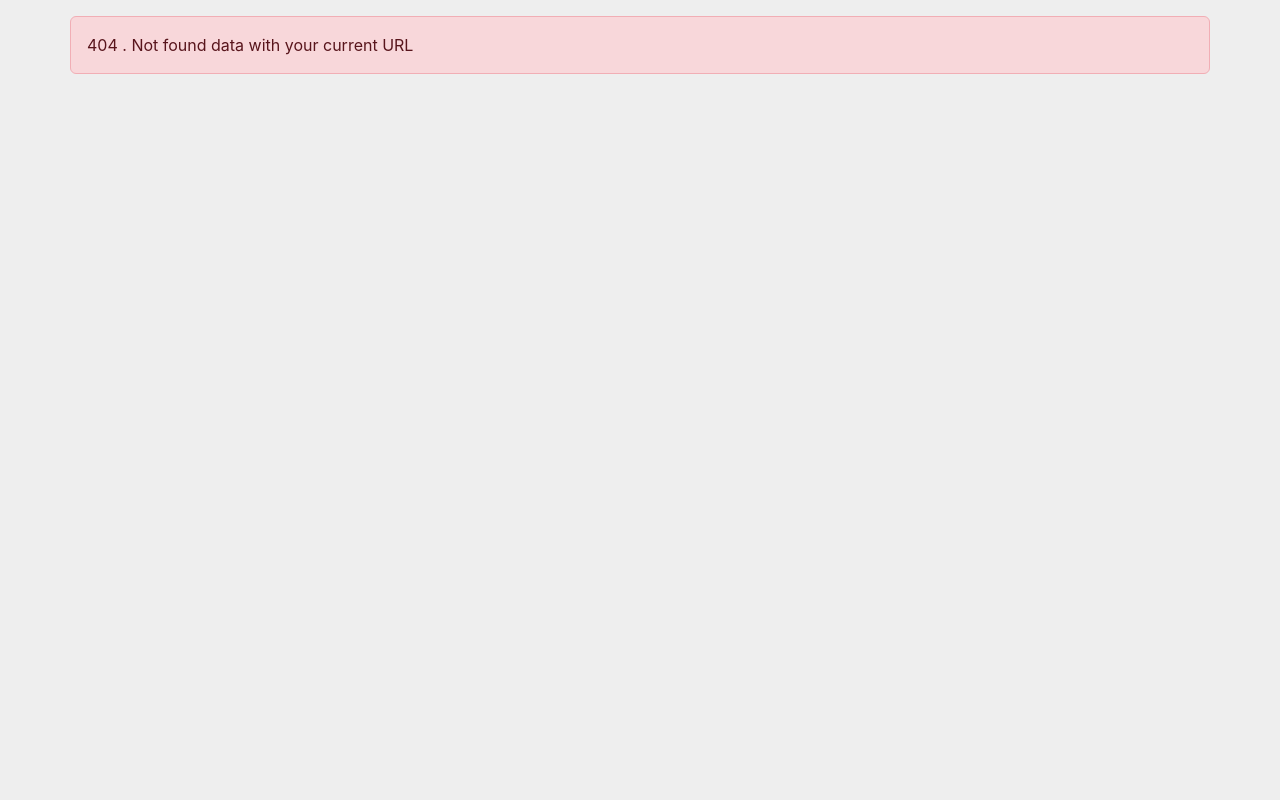
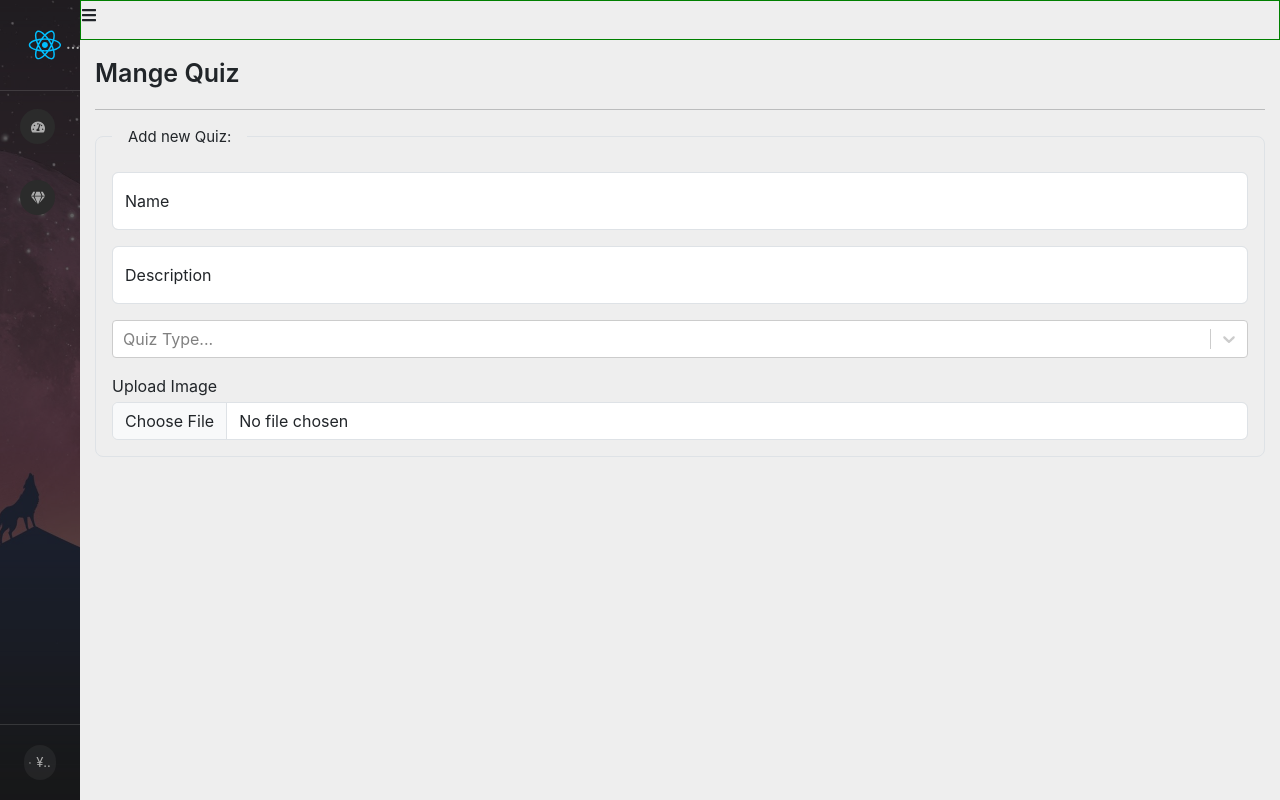
Before and after one commit to tedvkieu/ReactJS_Basic, a React (Create React App) app: page /admin/manage-quizzes in a window 1280 px wide. Before the commit this address had no page. Built offline with nearby package versions, Linux system fonts and the light colour scheme.

Commit message:
#89. Design Giao Diện Thêm Mới Bài Test

```diff
--- a/package.json
+++ b/package.json
@@ -19,6 +19,7 @@
     "react-redux": "8.0.1",
     "react-router-dom": "6.3.0",
     "react-scripts": "5.0.1",
+    "react-select": "5.4.0",
     "react-toastify": "9.0.7",
     "redux": "4.2.0",
     "redux-devtools-extension": "2.13.9",
--- a/src/Layout.js
+++ b/src/Layout.js
@@ -12,6 +12,7 @@
 import Register from './components/Auth/Register';
 import ListQuiz from './components/User/ListQuiz';
 import DetailQuiz from './components/User/DetailQuiz';
+import ManageQuiz from './components/Admin/Content/Quiz/ManageQuiz';
 
 const NotFound = () => {
     return (
@@ -33,6 +34,7 @@
                 <Route path="admin" element={<Admin />}>
                     <Route index element={<DashBoard />} />
                     <Route path="manage-user" element={<ManageUser />} />
+                    <Route path="manage-quizzes" element={<ManageQuiz />} />
                 </Route>
 
                 <Route path="/login" element={<Login />} />
--- /dev/null
+++ b/src/components/Admin/Content/Quiz/ManageQuiz.js
@@ -0,0 +1,75 @@
+import { useState } from 'react';
+import './ManageQuiz.scss';
+import Select from 'react-select';
+
+const ManageQuiz = (props) => {
+    const options = [
+        { value: 'EASY', label: 'EASY' },
+        { value: 'MEDIUM', label: 'MEDIUM' },
+        { value: 'HARD', label: 'HARD' },
+    ];
+
+    const [name, setName] = useState('');
+    const [description, setDescription] = useState('');
+    const [type, setType] = useState('EASY');
+    const [image, setImage] = useState(null);
+
+    const handleChangeFile = (event) => {};
+
+    return (
+        <div className="quiz-container">
+            <div className="title">Mange Quiz</div>
+            <hr />
+            <div className="add-new">
+                <fieldset className="border rounded-3 p-3">
+                    <legend class="float-none w-auto px-3">
+                        Add new Quiz:
+                    </legend>
+                    <div className="form-floating mb-3">
+                        <input
+                            type="text"
+                            className="form-control"
+                            id="floatingInput"
+                            placeholder="Your Quiz Name"
+                            value={name}
+                            onChange={(event) => setName(event.target.value)}
+                        />
+                        <label for="floatingInput">Name</label>
+                    </div>
+                    <div className="form-floating">
+                        <input
+                            type="password"
+                            className="form-control"
+                            id="floatingPassword"
+                            placeholder="Description"
+                            value={description}
+                            onChange={(event) =>
+                                setDescription(event.target.value)
+                            }
+                        />
+                        <label>Description</label>
+                    </div>
+
+                    <div className="my-3">
+                        <Select
+                            value={type}
+                            options={options}
+                            placeholder="Quiz Type..."
+                        />
+                    </div>
+
+                    <div className="more-actions form-group">
+                        <label className="mb-1">Upload Image</label>
+                        <input
+                            type="file"
+                            className="form-control"
+                            onChange={(event) => handleChangeFile(event)}
+                        />
+                    </div>
+                </fieldset>
+            </div>
+        </div>
+    );
+};
+
+export default ManageQuiz;
--- /dev/null
+++ b/src/components/Admin/Content/Quiz/ManageQuiz.scss
@@ -0,0 +1,11 @@
+.quiz-container {
+    padding: 15px;
+
+    .title {
+        font-size: 25px;
+        font-weight: 600;
+    }
+    legend {
+        font-size: 15px;
+    }
+}
--- a/src/components/Admin/SideBar.js
+++ b/src/components/Admin/SideBar.js
@@ -18,11 +18,12 @@
     FaHeart,
 } from 'react-icons/fa';
 import { DiReact } from 'react-icons/di';
-import { Link } from 'react-router-dom';
+import { Link, useNavigate } from 'react-router-dom';
 import sidebarBg from '../../assets/bg2.jpg';
 import './SideBar.scss';
 
 const SideBar = (props) => {
+    const navigate = useNavigate();
     const { image, collapsed, toggled, handleToggleSidebar } = props;
     return (
         <>
@@ -45,7 +46,7 @@
                             whiteSpace: 'nowrap',
                         }}>
                         <DiReact size={'3em'} color={'00bfff'} />
-                        <span>Kieu ne</span>
+                        <span onClick={() => navigate('/')}>Kieu ne </span>
                     </div>
                 </SidebarHeader>
 
@@ -59,11 +60,13 @@
                     <Menu iconShape="circle">
                         <SubMenu icon={<FaGem />} title="Features">
                             <MenuItem>
-
                                 Quan Ly Users
                                 <Link to="/admin/manage-user" />
                             </MenuItem>
-                            <MenuItem> Quan Ly Bai Quiz</MenuItem>
+                            <MenuItem>
+                                Quan Ly Bai Quiz
+                                <Link to="/admin/manage-quizzes" />
+                            </MenuItem>
                             <MenuItem> Quan Ly Cau Hoi</MenuItem>
                         </SubMenu>
                     </Menu>
```
Also changed, not shown: 1 other file (tests, documents, lock files or other folders).
